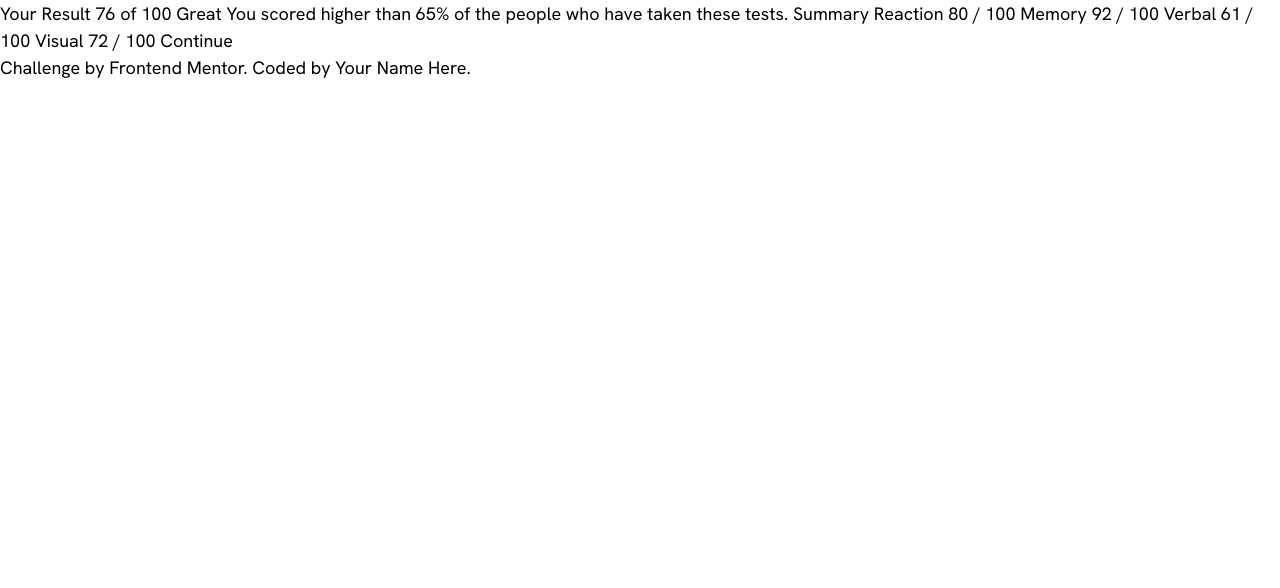
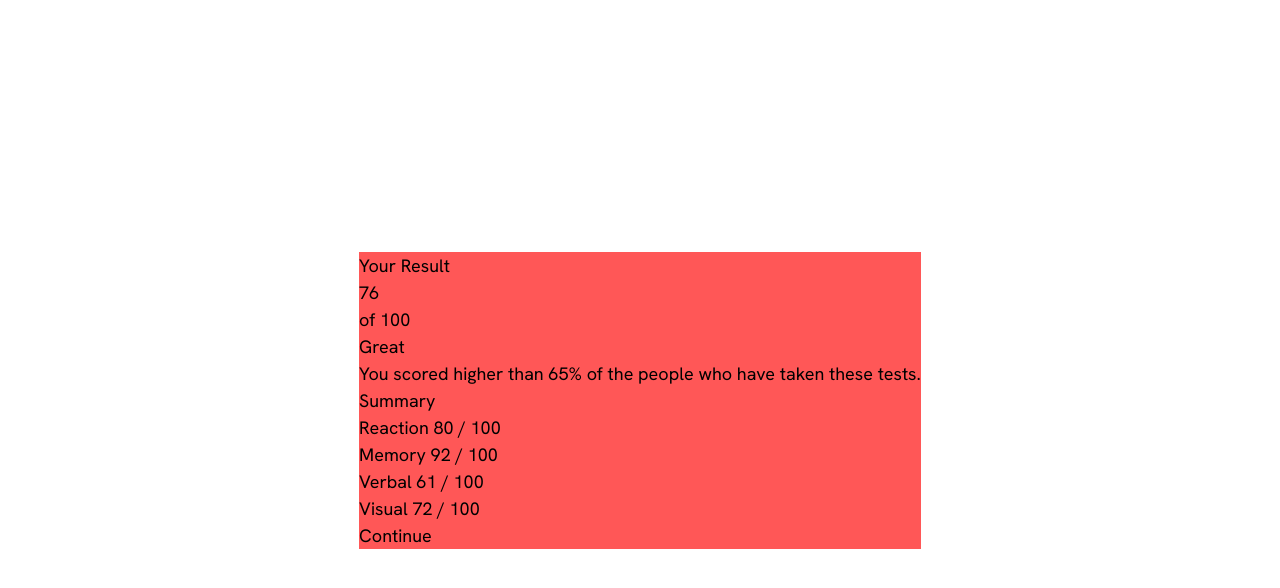
Before and after one commit to mauLovera/frontend-mentor--results-summary-component, a plain HTML site: page index.html in a window 1280 px wide. Drawn offline with Linux system fonts and the light colour scheme.

Commit message:
update: styles

```diff
--- a/index.html
+++ b/index.html
@@ -1,41 +1,47 @@
-<!DOCTYPE html>
+<!doctype html>
 <html lang="en">
-<head>
-  <meta charset="UTF-8">
-  <meta name="viewport" content="width=device-width, initial-scale=1.0"> <!-- displays site properly based on user's device -->
-  <link rel="icon" type="image/png" sizes="32x32" href="./assets/images/favicon-32x32.png">
-  <link rel="stylesheet" href="styles.css">
-  <link rel="stylesheet" href="output.css">
-  <title>Frontend Mentor | Results summary component</title>
-</head>
-<body>
+  <head>
+    <meta charset="UTF-8" />
+    <meta name="viewport" content="width=device-width, initial-scale=1.0" />
+    <!-- displays site properly based on user's device -->
+    <link
+      rel="icon"
+      type="image/png"
+      sizes="32x32"
+      href="./assets/images/favicon-32x32.png"
+    />
+    <link rel="stylesheet" href="styles.css" />
+    <link rel="stylesheet" href="output.css" />
+    <title>Frontend Mentor | Results summary component</title>
+  </head>
+  <body class="flex flex-col items-center justify-center bg-white min-h-screen">
+    <main class="bg-light-red">
+      <section>
+        <div>Your Result</div>
+        <div>
+          <div>76</div>
+          <div>of 100</div>
+        </div>
+        <div>Great</div>
+        <div>
+          You scored higher than 65% of the people who have taken these tests.
+        </div>
+      </section>
+      <section>
+        <div>Summary</div>
+        <div>Reaction 80 / 100</div>
+        <div>Memory 92 / 100</div>
+        <div>Verbal 61 / 100</div>
+        <div>Visual 72 / 100</div>
+        <div>Continue</div>
+      </section>
+    </main>
 
-  Your Result
-  76
-  of 100
-
-  Great
-  You scored higher than 65% of the people who have taken these tests.
-
-  Summary
-
-  Reaction
-  80 / 100
-
-  Memory
-  92 / 100
-
-  Verbal
-  61 / 100
-
-  Visual
-  72 / 100
-
-  Continue
-
-  <footer>
-    Challenge by <a href="https://www.frontendmentor.io?ref=challenge" target="_blank">Frontend Mentor</a>.
-    Coded by <a href="#">Your Name Here</a>.
-  </footer>
-</body>
+    <!-- <footer>
+      Challenge by
+      <a href="https://www.frontendmentor.io?ref=challenge" target="_blank"
+        >Frontend Mentor</a
+      >. Coded by <a href="#">Your Name Here</a>.
+    </footer> -->
+  </body>
 </html>
```
Also changed, not shown: output.css.
